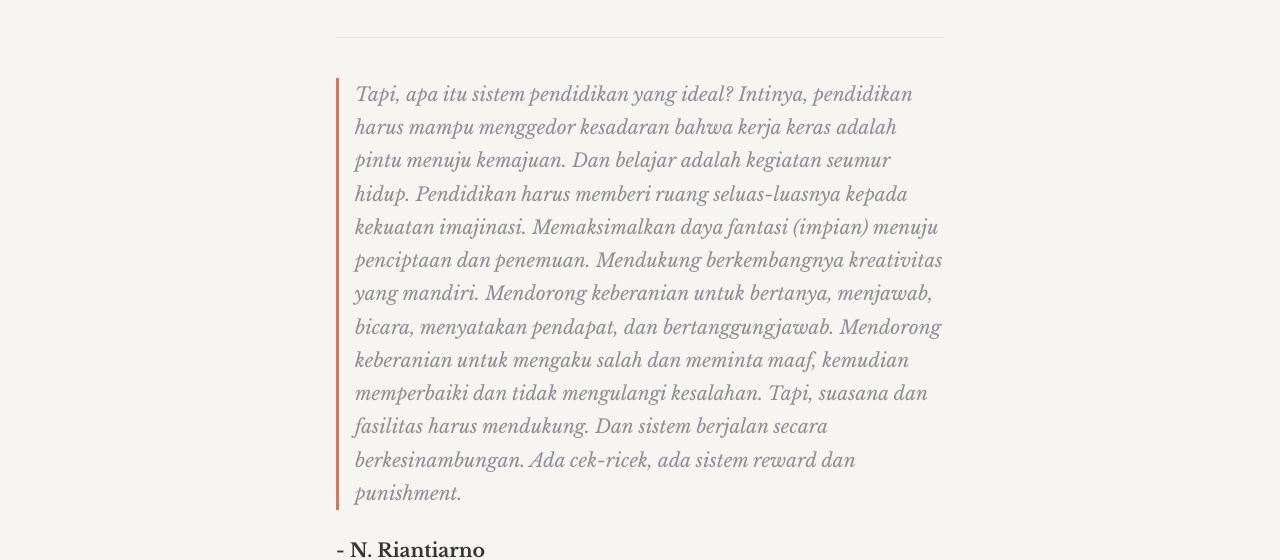
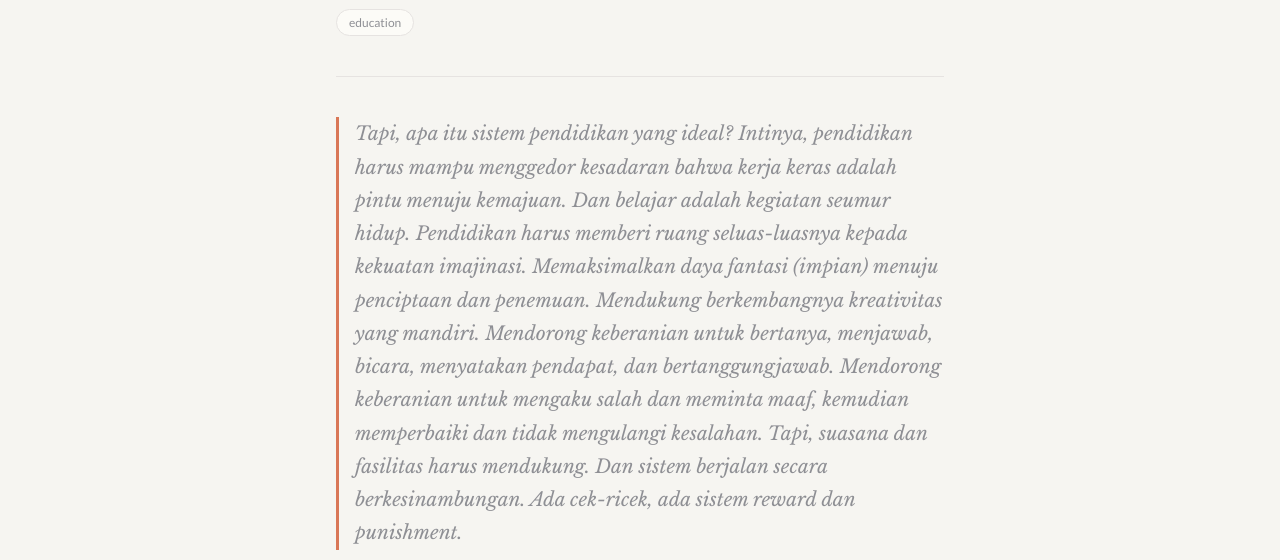
Before and after one commit to bonagus/digital-garden, an Astro site: page /pendidikan-yang-dinamis in a window 1280 px wide. Shown: the part 245-805 px from the top of the page. Built offline with nearby package versions, Linux system fonts and the light colour scheme; Astro itself is replaced by a stand-in of ours; some packages are replaced by stand-ins of ours; no server answers.

Commit message:
Update src/content/notes/pendidikan-yang-dinamis

```diff
--- a/src/content/notes/pendidikan-yang-dinamis.mdx
+++ b/src/content/notes/pendidikan-yang-dinamis.mdx
@@ -1,7 +1,8 @@
 ---
 title: Pendidikan yang dinamis
 startDate: 2016-11-18
-topics: []
+topics:
+  - education
 growthStage: seedling
 draft: false
 aliases: []
```
